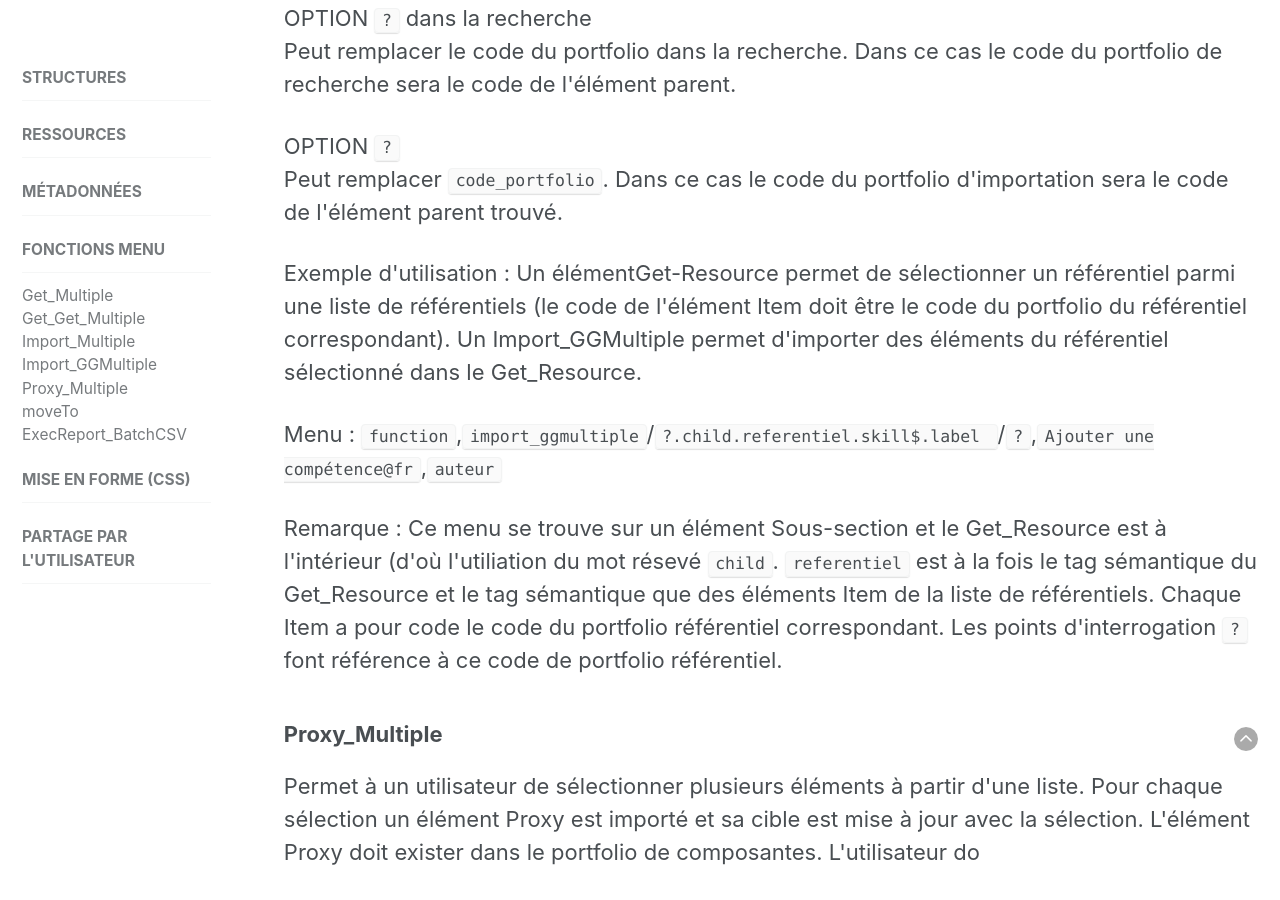
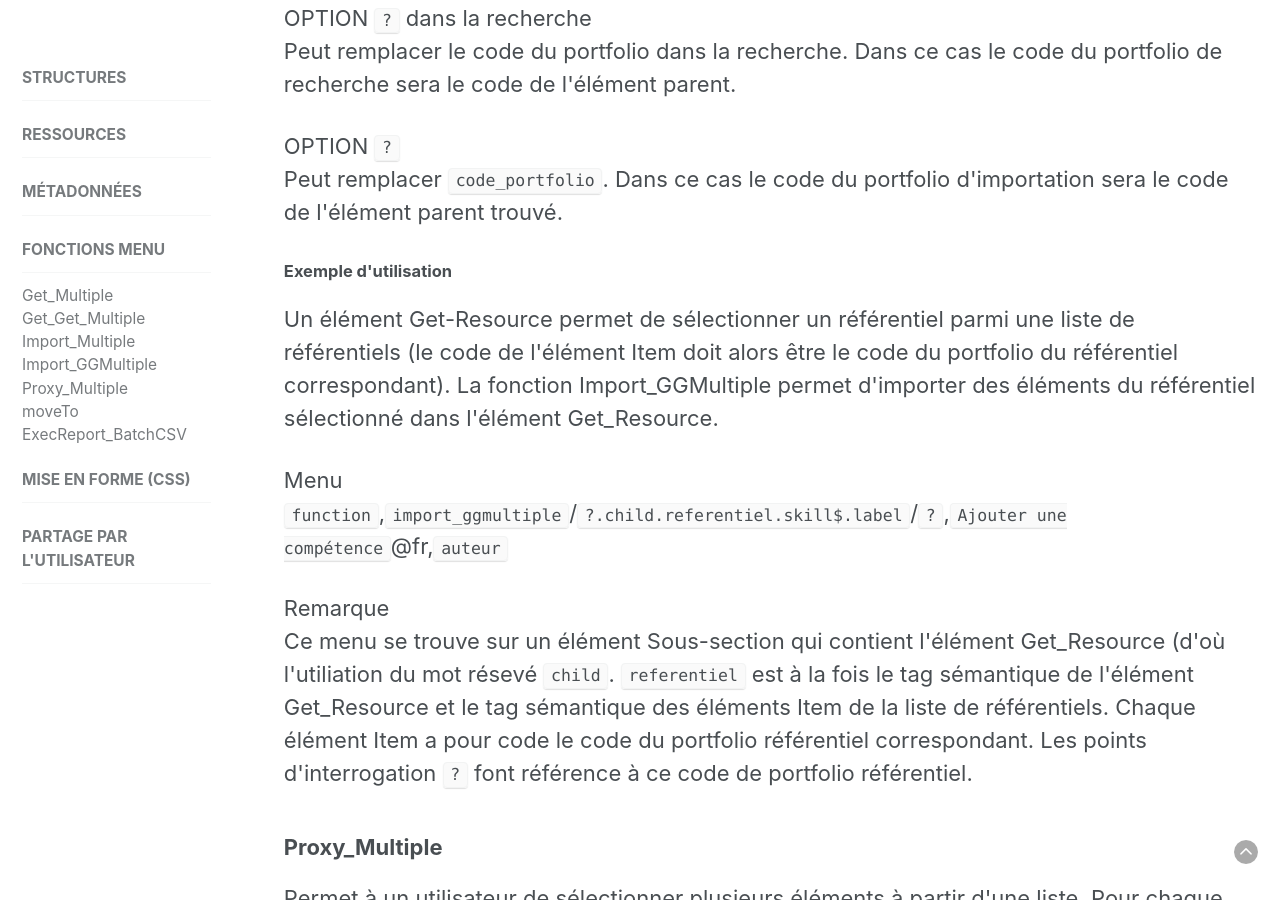
Before and after one commit to karutaproject/karuta-frontend-documentation, a Jekyll site: the page built from _pages/functions_fr.html, in a window 1280 px wide and 900 px high, scrolled down 4178 px. Built offline with Jekyll 4.4.1, drawn with Linux system fonts in a browser that asks for light colours.

Commit message:
corrections

```diff
--- a/_pages/functions_fr.html
+++ b/_pages/functions_fr.html
@@ -195,21 +195,23 @@ sidebar:
 	  	Peut remplacer <code>code_portfolio</code>. Dans ce cas le code du portfolio d'importation sera le
 	  	code de l'élément parent trouvé.
 	 </p>
+<h4>Exemple d'utilisation</h4>
 	<p>
-		Exemple d'utilisation : Un élémentGet-Resource permet de sélectionner un référentiel parmi une liste de
-		référentiels (le code de l'élément Item doit être le code du portfolio du référentiel correspondant).
-		Un Import_GGMultiple permet d'importer des éléments du référentiel sélectionné dans le Get_Resource.
+		Un élément Get-Resource permet de sélectionner un référentiel parmi une liste de référentiels
+		(le code de l'élément Item doit alors être le code du portfolio du référentiel correspondant).
+		La fonction Import_GGMultiple permet d'importer des éléments du référentiel sélectionné dans
+		l'élément Get_Resource.
 	</p>
 	<p>
-		Menu :
-		<code>function</code>,<code>import_ggmultiple</code>/<code>?.child.referentiel.skill$.label
-		</code>/<code>?</code>,<code>Ajouter une compétence@fr</code>,<code>auteur</code>
+		Menu<br>
+		<code>function</code>,<code>import_ggmultiple</code>/<code>?.child.referentiel.skill$.label</code>/<code>?</code>,<code>Ajouter une compétence</code>@fr,<code>auteur</code>
 	</p>
 	<p>
-		Remarque : Ce menu se trouve sur un élément Sous-section et le Get_Resource est à l'intérieur
-		(d'où l'utiliation du mot résevé <code>child</code>. <code>referentiel</code> est à la fois le
-		tag sémantique du Get_Resource et le tag sémantique que des éléments Item de la liste de référentiels.
-	   	Chaque Item a pour code le code du portfolio référentiel correspondant. Les points d'interrogation
+		Remarque<br>
+		Ce menu se trouve sur un élément Sous-section qui contient l'élément Get_Resource (d'où l'utiliation
+		du mot résevé <code>child</code>. <code>referentiel</code> est à la fois le tag sémantique de
+		l'élément Get_Resource et le tag sémantique des éléments Item de la liste de référentiels. Chaque
+	   	élément Item a pour code le code du portfolio référentiel correspondant. Les points d'interrogation
 	   	<code>?</code> font référence à ce code de portfolio référentiel.
 	</p>
 </article>
```
